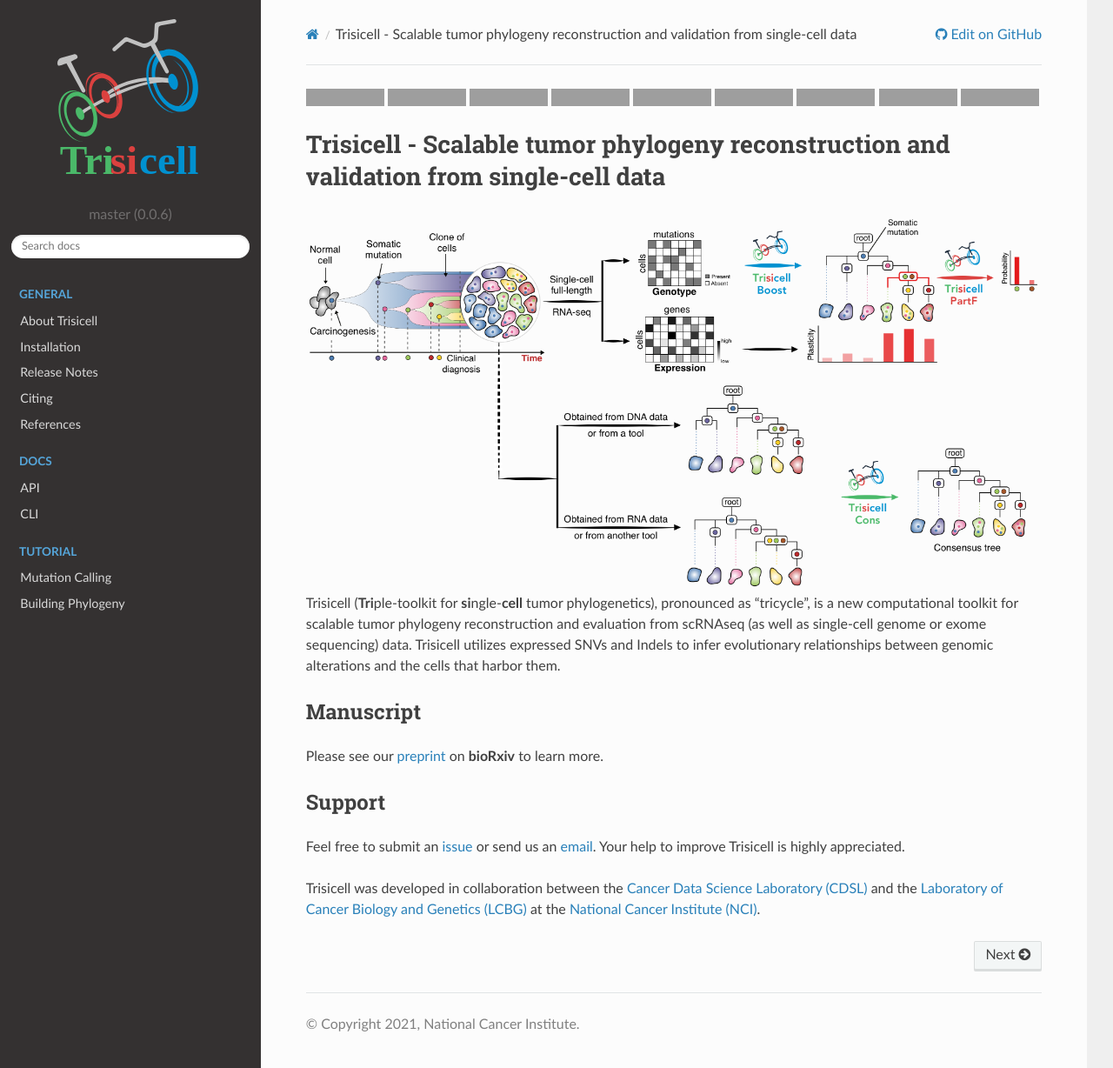
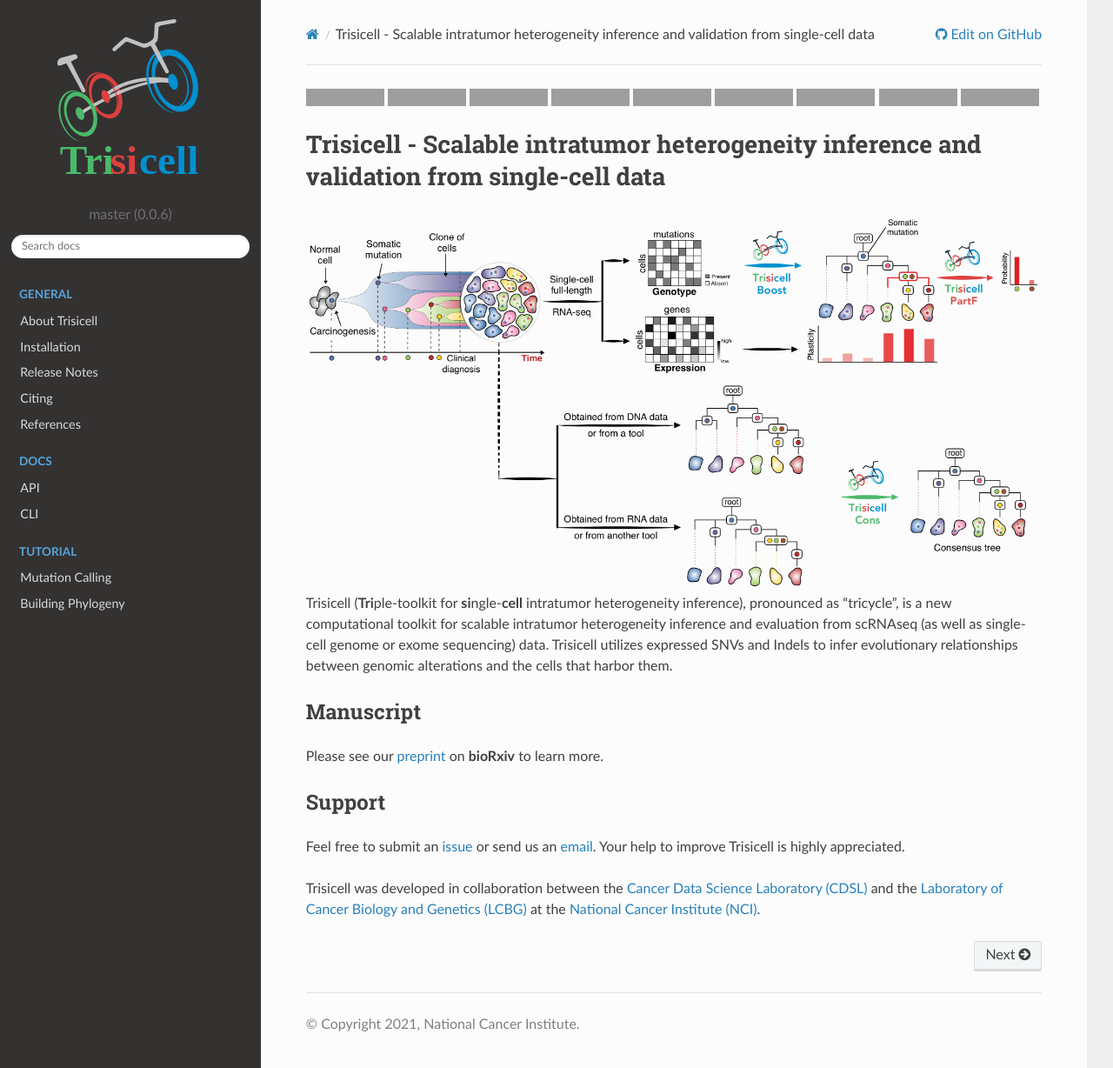
Before and after one commit to faridrashidi/trisicell, a Sphinx documentation site: the page built from docs/source/index.rst, in a window 1280 px wide and 1228 px high, cut to the strip 0-1228 px from the top of the window. Shown: the whole strip at 87% size. Built offline with Sphinx 7.4.7 and the Read the Docs theme 2.0.0, drawn with Linux system fonts in a browser that asks for light colours; grey boxes are pictures that could not be loaded.

Commit message:
update terms

```diff
--- a/README.rst
+++ b/README.rst
@@ -1,18 +1,19 @@
 |DOI| |Stars| |PyPI| |PyPIDownloads| |Contributions Welcome| |Build Status| |Docs Status| |Pre-commit| |Code Style|
 
 
-Trisicell - Scalable tumor phylogeny reconstruction and validation from single-cell data
-========================================================================================
+Trisicell - Scalable intratumor heterogeneity inference and validation from single-cell data
+============================================================================================
 
 .. image:: https://raw.githubusercontent.com/faridrashidi/trisicell/master/docs/source/_static/images/overview.png
    :alt: overview
    :align: center
 
 
-Trisicell (**Tri**\ ple-toolkit for **si**\ ngle-\ **cell** tumor phylogenetics), pronounced as "tricycle",
-is a new computational toolkit for scalable tumor phylogeny reconstruction and evaluation from scRNAseq
-(as well as single-cell genome or exome sequencing) data. Trisicell utilizes expressed SNVs and Indels
-to infer evolutionary relationships between genomic alterations and the cells that harbor them.
+Trisicell (**Tri**\ ple-toolkit for **si**\ ngle-\ **cell** intratumor heterogeneity inference),
+pronounced as "tricycle", is a new computational toolkit for scalable intratumor heterogeneity inference
+and evaluation from scRNAseq (as well as single-cell genome or exome sequencing) data. Trisicell
+utilizes expressed SNVs and Indels to infer evolutionary relationships between genomic alterations
+and the cells that harbor them.
 
 
 Manuscript
--- a/docs/source/cli.rst
+++ b/docs/source/cli.rst
@@ -11,7 +11,7 @@
 
     Usage: trisicell [OPTIONS] COMMAND [ARGS]...
 
-      Scalable tumor phylogeny reconstruction and validation from single-cell data
+      Scalable intratumor heterogeneity inference and validation from single-cell data
 
     Options:
       --version  Show the version and exit.
--- a/docs/source/conf.py
+++ b/docs/source/conf.py
@@ -38,7 +38,9 @@
 suppress_warnings = ["ref.citation"]
 project = "Trisicell"
 author = "National Cancer Institute"  # trisicell.__author__
-title = "Scalable tumor phylogeny reconstruction and validation from single-cell data"
+title = (
+    "Scalable intratumor heterogeneity inference and validation from single-cell data"
+)
 copyright = f"{datetime.now():%Y}, {author}"
 release = "master"
 version = f"master ({trisicell.__version__})"
```
Also changed, not shown: docs/source/about.rst (+4 -4 lines).
